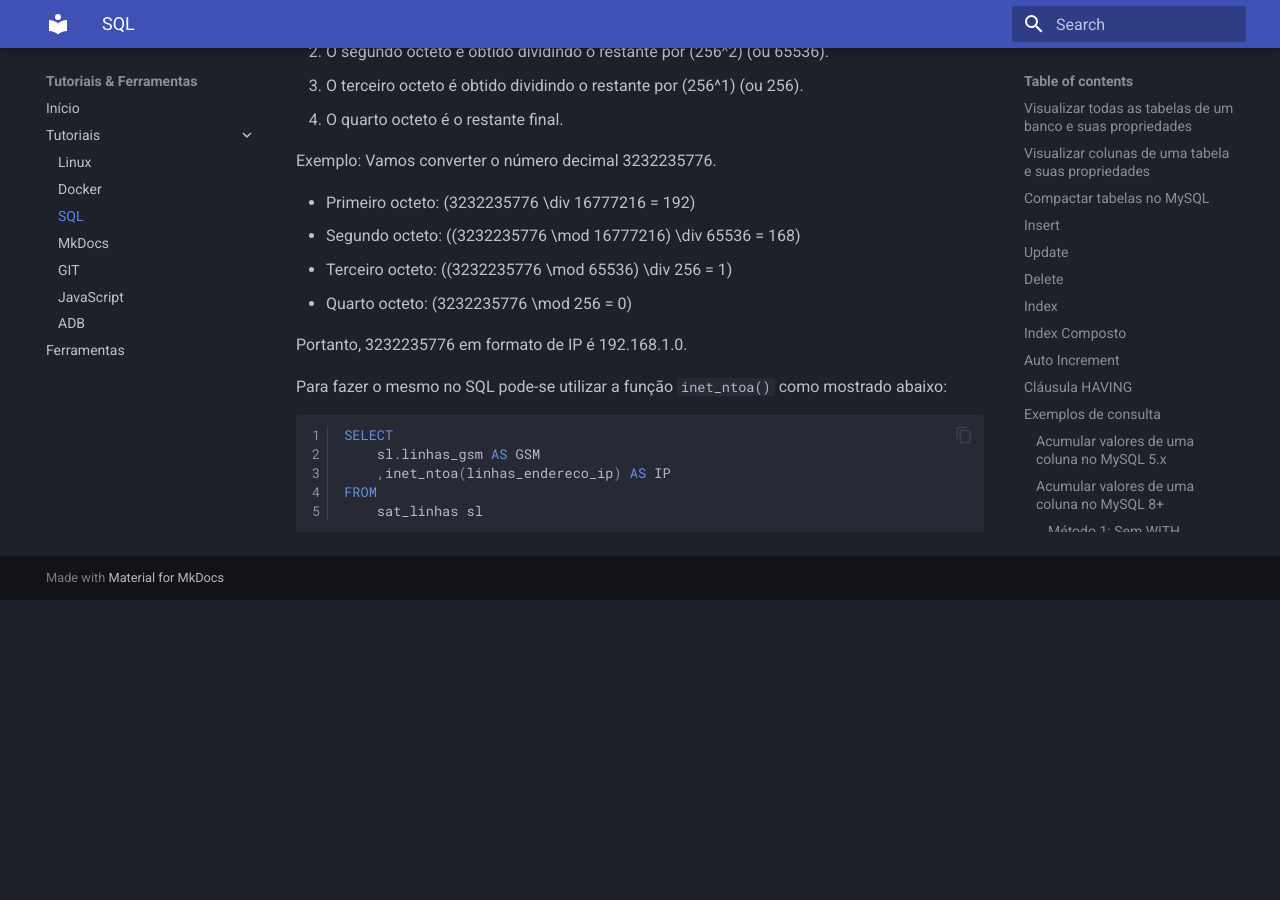
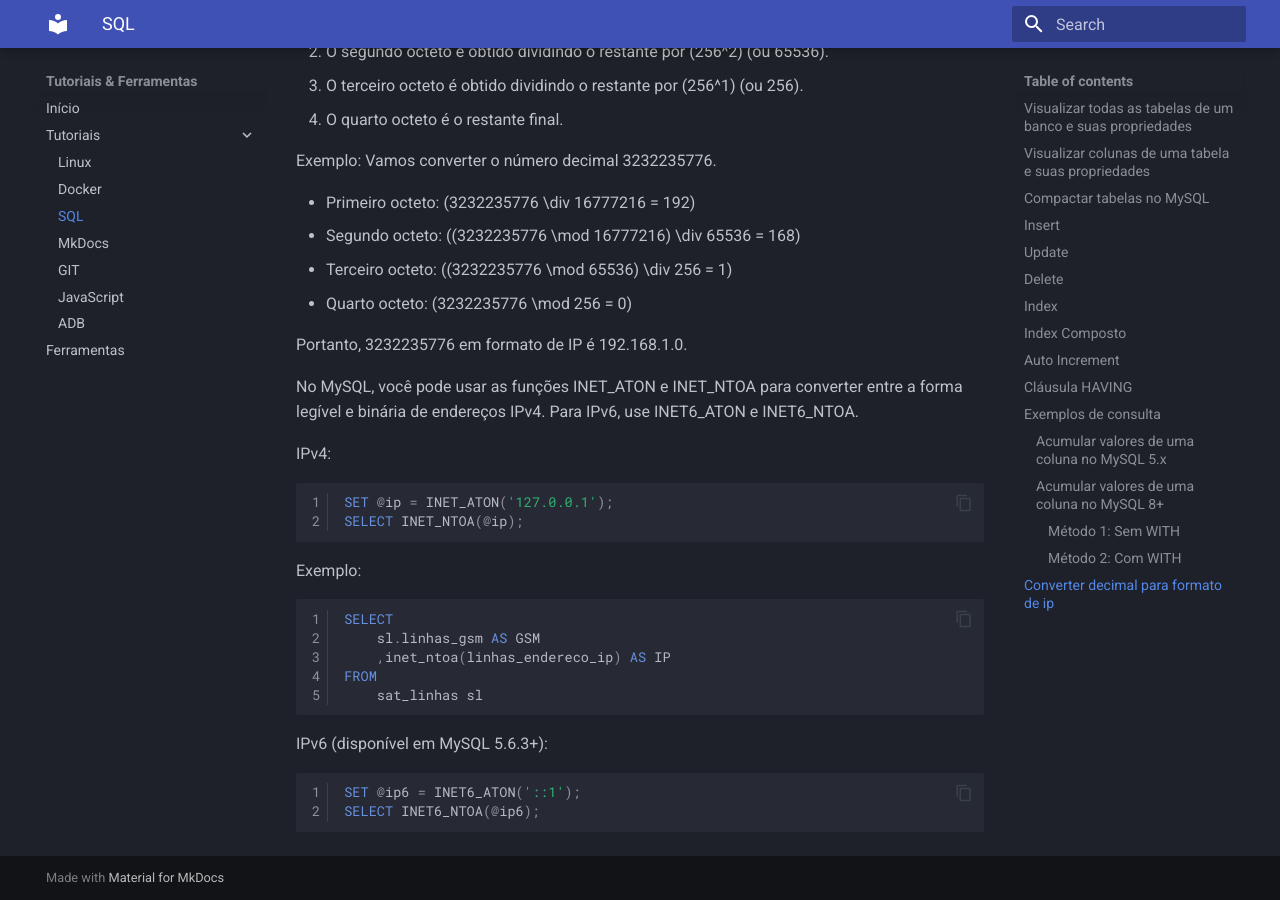
Before and after one commit to birtholive/mkdocs, an MkDocs documentation site: the page built from docs/mysql.md, in a window 1280 px wide and 900 px high, scrolled down 4103 px. Built offline with MkDocs 1.6.1 and Material for MkDocs 9.7.7, drawn with Linux system fonts in a browser that asks for light colours; before the commit the page ends 4703 px from its top, so only the background shows below that.

Commit message:
UP - SQL - Atualizando as funçoes de IP inet_aton e inet_ntoa

```diff
--- a/docs/mysql.md
+++ b/docs/mysql.md
@@ -182,8 +182,15 @@ Exemplo: Vamos converter o número decimal 3232235776.
 
 Portanto, 3232235776 em formato de IP é 192.168.1.0.
 
+No MySQL, você pode usar as funções INET_ATON e INET_NTOA para converter entre a forma legível e binária de endereços IPv4. Para IPv6, use INET6_ATON e INET6_NTOA.
 
-Para fazer o mesmo no SQL pode-se utilizar a função `inet_ntoa()` como mostrado abaixo:
+IPv4:
+~~~sql
+SET @ip = INET_ATON('127.0.0.1');
+SELECT INET_NTOA(@ip);
+~~~
+
+Exemplo:
 ~~~sql
 SELECT
 	sl.linhas_gsm AS GSM
@@ -191,3 +198,9 @@ SELECT
 FROM
 	sat_linhas sl
 ~~~
+
+IPv6 (disponível em MySQL 5.6.3+):
+~~~sql
+SET @ip6 = INET6_ATON('::1');
+SELECT INET6_NTOA(@ip6);
+~~~
```
